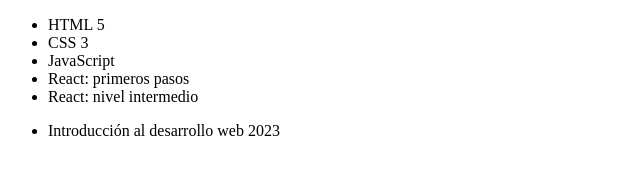
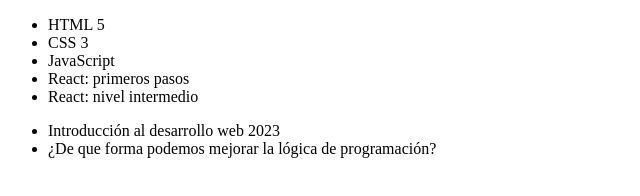
Before and after one commit to FabianLopG/git-One, a plain HTML site: page index.html in a window 1280 px wide. Shown: the whole page, without its empty margins (0-640 px from the left). Drawn offline with Linux system fonts and the light colour scheme.

Commit message:
Nombre del mini curso

```diff
--- a/index.html
+++ b/index.html
@@ -16,6 +16,7 @@
     </ul>
     <ul>
         <li>Introducción al desarrollo web 2023</li>
+        <li>¿De que forma podemos mejorar la lógica de programación?</li>
     </ul>
 </body>
 </html>
```
